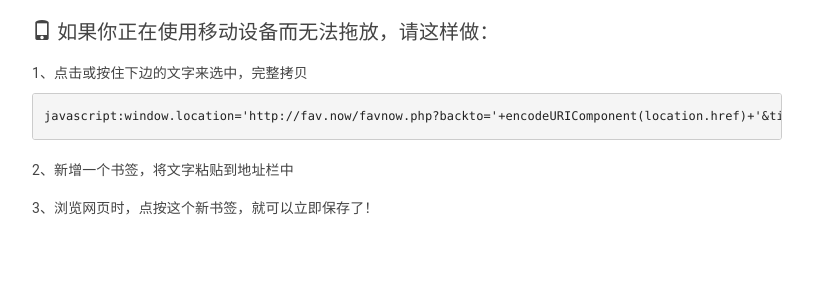
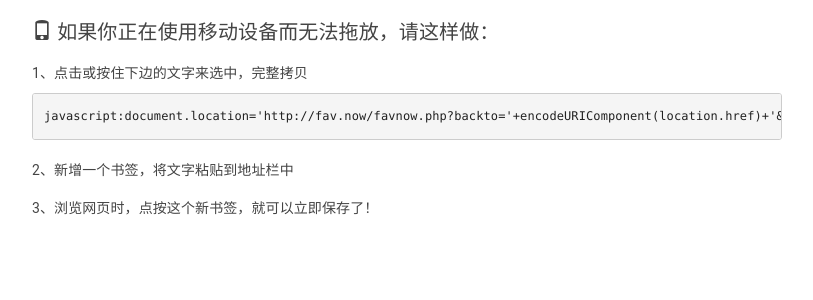
Before and after one commit to mogita/favnow-legacy, a PHP site: page /bookmarklet.php in a window 1280 px wide. Shown: the part 381-681 px from the top of the page, without its empty margins (233-1046 px from the left). Run offline with PHP 8.4, Linux system fonts and the light colour scheme; the visitor is signed in with stand-in values (Sample User, id 1); some web fonts are replaced.

Commit message:
made js changes to fix bookmarklet on Mobile Safari

```diff
--- a/bookmarklet.php
+++ b/bookmarklet.php
@@ -78,7 +78,7 @@ include('head.php');
                     <h6><strong><?php echo text('Drag this button to your bookmark bar'); ?></strong></h6>
                 </div>
                 <div class="col-xs-12">
-                    <a href="<?php echo "javascript:window.location='" . SITEURL . "/favnow.php?backto='+encodeURIComponent(location.href)+'&title='+encodeURIComponent(document.title)+'&user=" . $authHash . "';" ?>" class="btn btn-large btn-primary">FavNow!</a>
+                    <a href="<?php echo "javascript:document.location='" . SITEURL . "/favnow.php?backto='+encodeURIComponent(location.href)+'&title='+encodeURIComponent(document.title)+'&user=" . $authHash . "';" ?>" class="btn btn-large btn-primary">FavNow!</a>
                 </div>
             </div>
 
@@ -99,7 +99,7 @@ include('head.php');
                     <h6><?php echo text('1. Select the text below and copy it as a whole'); ?></h6>
                 </div>
                 <div class="col-xs-12">
-                    <pre id="favnow-bookmarklet" onclick="selectText('favnow-bookmarklet')" style="word-wrap: break-word;"><?php echo "javascript:window.location='" . SITEURL . "/favnow.php?backto='+encodeURIComponent(location.href)+'&title='+encodeURIComponent(document.title)+'&user=" . $authHash . "';" ?></pre>
+                    <pre id="favnow-bookmarklet" onclick="selectText('favnow-bookmarklet')" style="word-wrap: break-word;"><?php echo "javascript:document.location='" . SITEURL . "/favnow.php?backto='+encodeURIComponent(location.href)+'&title='+encodeURIComponent(document.title)+'&user=" . $authHash . "';" ?></pre>
                 </div>
                 <div class="col-xs-12">
                     <h6><?php echo text('2. Create a new bookmark, paste this text into the URL box'); ?></h6>
```
